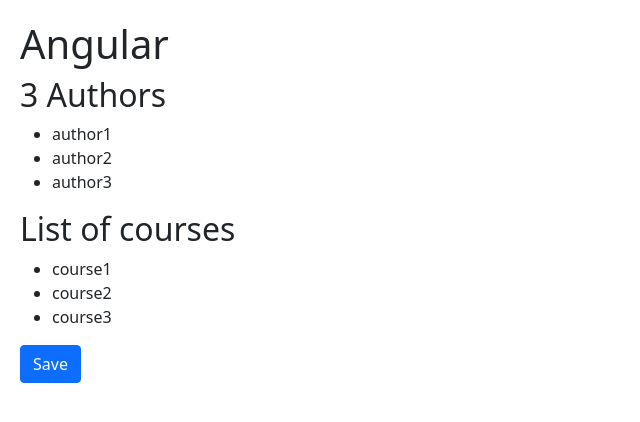
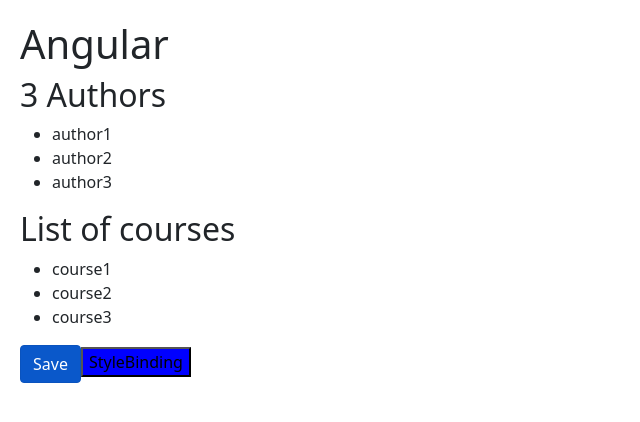
Before and after one commit to nbonbon/angular-cwm, an Angular app in the folder hello-world/: page / in a window 1280 px wide. Shown: the top 422 px of the page, without its empty margins (0-640 px from the left). Built offline with nearby package versions, Linux system fonts and the light colour scheme.

Commit message:
Style Binding

```diff
--- a/hello-world/src/app/courses.component.ts
+++ b/hello-world/src/app/courses.component.ts
@@ -11,12 +11,13 @@ import { CoursesService } from './courses.service';
             </li>
         </ul>
         <button class="btn btn-primary" [class.active]="isActive">Save</button>
+        <button [style.backgroundColor]="isActive ? 'blue' : 'white'">StyleBinding</button>
     `
 })
 export class CoursesComponent {
     title = "List of courses";
     courses;
-    isActive = false;
+    isActive = true;
 
     constructor(service: CoursesService) {
         this.courses = service.getCourses();
```
